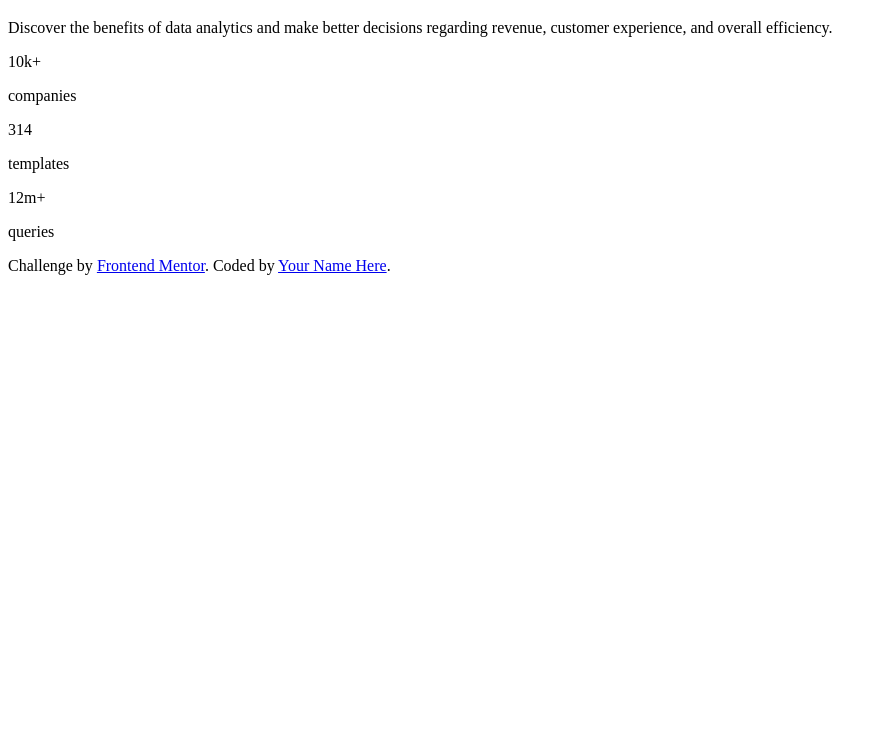
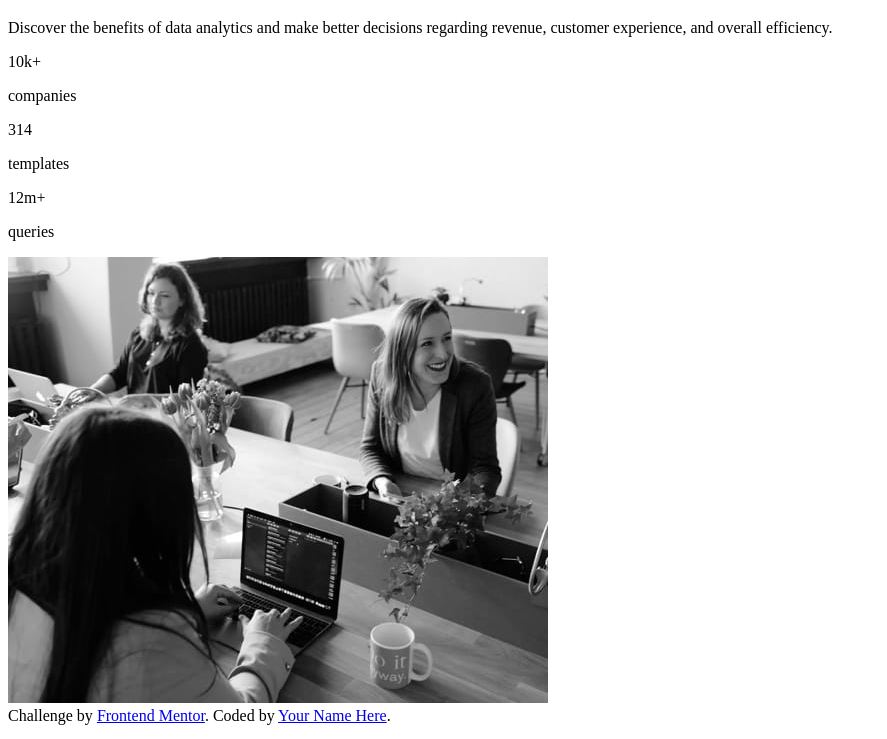
Before and after one commit to leomandarino/fe-mentor-challenge-1, a plain HTML site: page index.html in a window 1280 px wide. Shown: the part 61-800 px from the top of the page, without its empty margins (0-887 px from the left). Drawn offline with Linux system fonts and the light colour scheme.

Commit message:
structured html

```diff
--- a/index.html
+++ b/index.html
@@ -11,6 +11,8 @@
 </head>
 <body>
 
+  <div class="all-container">
+    <div class="info-container">
       <div class="txt-container">
         <h1>Get insights that help your business grow.</h1>
 
@@ -24,9 +26,12 @@
         <div class="bus-stats"><hi>314</hi><p>templates</p></div>
         <div class="bus-stats"><hi>12m+</hi><p>queries</p></div>
       </div>
+    </div>
 
-
-
+    <div class="image-container">
+      <img src="/images/image-header-desktop.jpg" alt="women working at office">
+    </div>
+  </div>
 
   <div class="attribution">
     Challenge by <a href="https://www.frontendmentor.io?ref=challenge" target="_blank">Frontend Mentor</a>.
```
Lines whose indentation alone changed are shown as unchanged.
